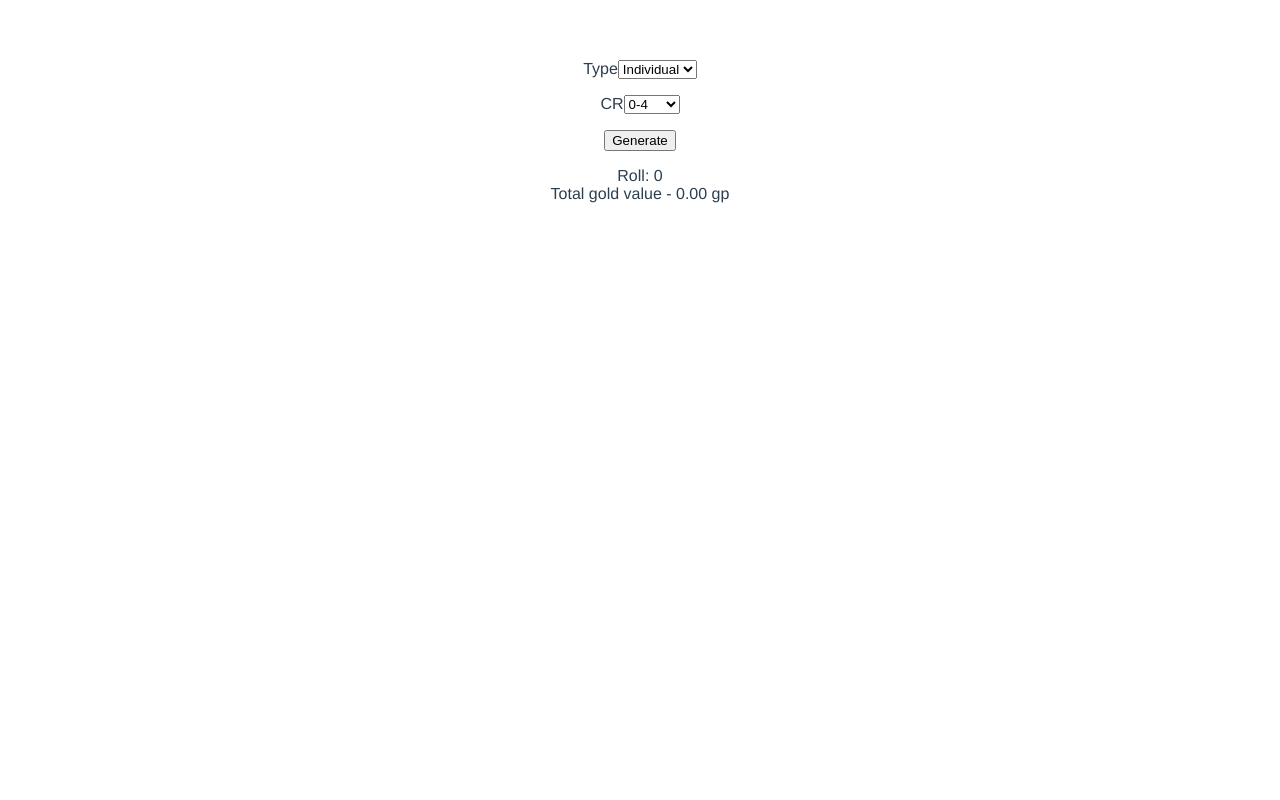
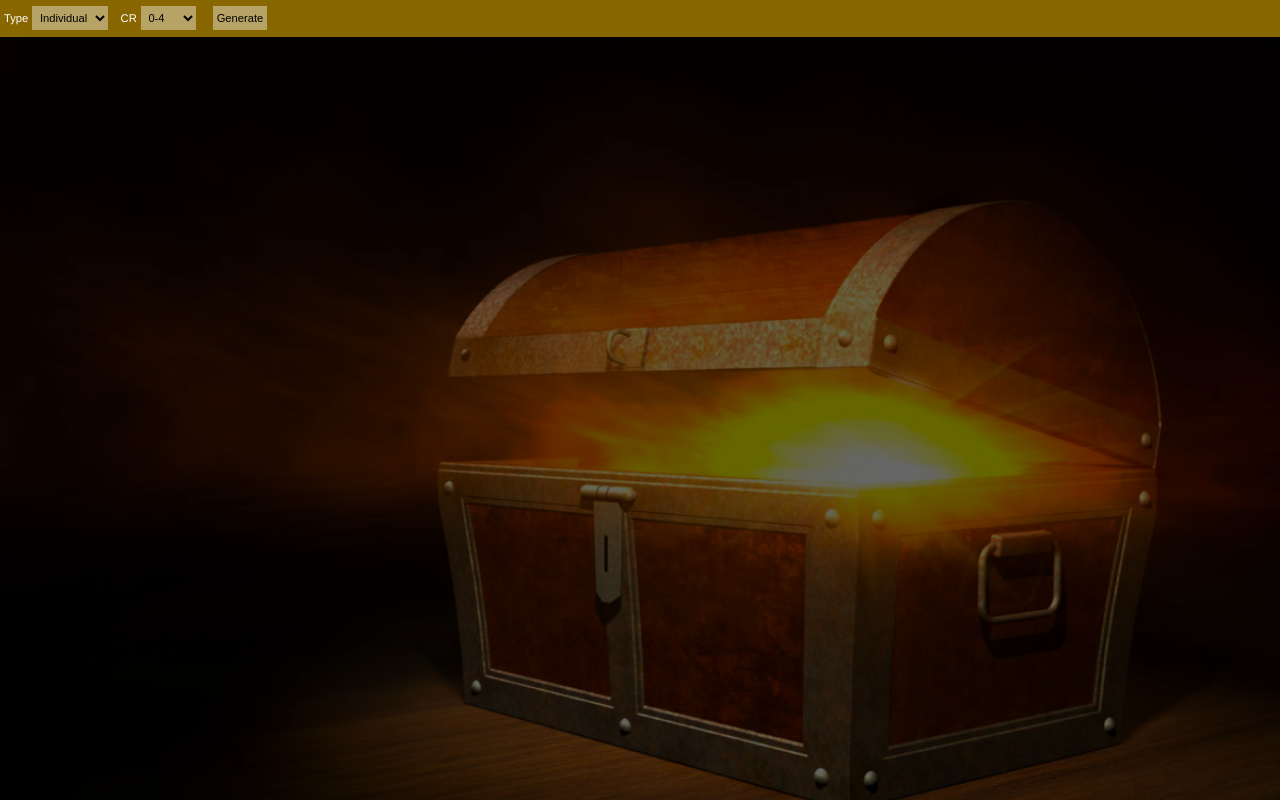
Before and after one commit to cham/treasuregen, a Vue app: page / in a window 1280 px wide. Built offline with nearby package versions, Linux system fonts and the light colour scheme.

Commit message:
Styling pass on background, treasure selector, and text

```diff
--- a/src/App.vue
+++ b/src/App.vue
@@ -1,7 +1,10 @@
 <template>
   <div id="app">
-    <treasure-selector/>
-    <treasure-results/>
+    <div class="background-image"/>
+    <div class="foreground-panel">
+      <treasure-selector class="top-bar"/>
+      <treasure-results/>
+    </div>
   </div>
 </template>
 
@@ -18,12 +21,42 @@ export default {
 </script>
 
 <style>
+html, body {
+  height: 100%;
+  overflow: hidden;
+  padding: 0;
+  margin: 0;
+}
+</style>
+
+<style scoped>
 #app {
   font-family: 'Avenir', Helvetica, Arial, sans-serif;
   -webkit-font-smoothing: antialiased;
   -moz-osx-font-smoothing: grayscale;
-  text-align: center;
-  color: #2c3e50;
-  margin-top: 60px;
+  color: #fff;
+  background: #000;
+  height: 100%;
+  font-size: 1.4vh;
+}
+.background-image,
+.foreground-panel {
+  position: absolute;
+  top: 0;
+  left: 0;
+  right: 0;
+  bottom: 0;
+}
+.background-image {
+  background: url(./assets/background.jpg);
+  background-size: cover;
+  opacity: 0.4;
+}
+.foreground-panel {
+  overflow-y: auto;
+}
+.top-bar {
+  background: #860;
+  padding: 0.5vw 0.5vh;
 }
 </style>
--- a/src/components/TreasureResults.vue
+++ b/src/components/TreasureResults.vue
@@ -1,8 +1,6 @@
 <template>
   <div>
-    <div>
-      Roll: {{roll}}
-    </div>
+    <div v-if="roll">
       <div v-if="coins.length">
         Coins - {{coinTotal}} gp
         <coins-list/>
@@ -21,6 +19,7 @@
       </div>
       <div>
         Total gold value - {{totalGoldValue}} gp
+      </div>
     </div>
   </div>
 </template>
--- a/src/components/TreasureSelector.vue
+++ b/src/components/TreasureSelector.vue
@@ -3,11 +3,15 @@
     <input-select inputid="type" label="Type" :options="['Individual', 'Hoard']" @change="onUpdateType"/>
     <input-select inputid="cr" label="CR" :options="['0-4', '5-10', '11-16', '17+']" @change="onUpdateCR"/>
     <input-button @click="onGenerate">Generate</input-button>
+    <div v-if="roll" class="roll-result">
+      Roll
+      <span class="roll-result--roll">{{roll}}</span>
+    </div>
   </form>
 </template>
 
 <script>
-import { mapActions } from 'vuex'
+import { mapActions, mapGetters } from 'vuex'
 import InputSelect from '@/components/utils/InputSelect'
 import InputButton from '@/components/utils/InputButton'
 
@@ -22,6 +26,7 @@ export default {
       cr: ''
     }
   },
+  computed: mapGetters('treasure', ['roll']),
   methods: {
     ...mapActions('treasure', ['getTreasure']),
     onUpdateType (type) {
@@ -38,4 +43,18 @@ export default {
 </script>
 
 <style scoped>
+form {
+  padding: 0;
+  margin: 0;
+}
+.roll-result {
+  float: right;
+  height: 3vh;
+  display: flex;
+  align-items: center;
+}
+.roll-result--roll {
+  font-weight: bold;
+  margin-left: 0.4vw;
+}
 </style>
--- a/src/components/utils/InputButton.vue
+++ b/src/components/utils/InputButton.vue
@@ -21,4 +21,21 @@ export default {
 </script>
 
 <style scoped>
+p {
+  display: inline-block;
+  margin: 0;
+  margin-right: 1vw;
+}
+button {
+  font-size: 1.4vh;
+  border: 0;
+  background: rgba(255,255,255,0.4);
+  padding: 0.3vh 0.3vw;
+  margin-left: 0.3vw;
+  height: 3vh;
+  cursor: pointer;
+}
+button:focus {
+  outline: none;
+}
 </style>
--- a/src/components/utils/InputSelect.vue
+++ b/src/components/utils/InputSelect.vue
@@ -31,4 +31,21 @@ export default {
 </script>
 
 <style scoped>
+p {
+  display: inline-block;
+  margin: 0;
+  margin-right: 1vw;
+}
+select {
+  font-size: 1.4vh;
+  border: 0;
+  background: rgba(255,255,255,0.4);
+  padding: 0.3vh 0.3vw;
+  margin-left: 0.3vw;
+  height: 3vh;
+  cursor: pointer;
+}
+select:focus {
+  outline: none;
+}
 </style>
```
Also changed, not shown: src/assets/background.jpg (added). Lines whose indentation alone changed are shown as unchanged.
